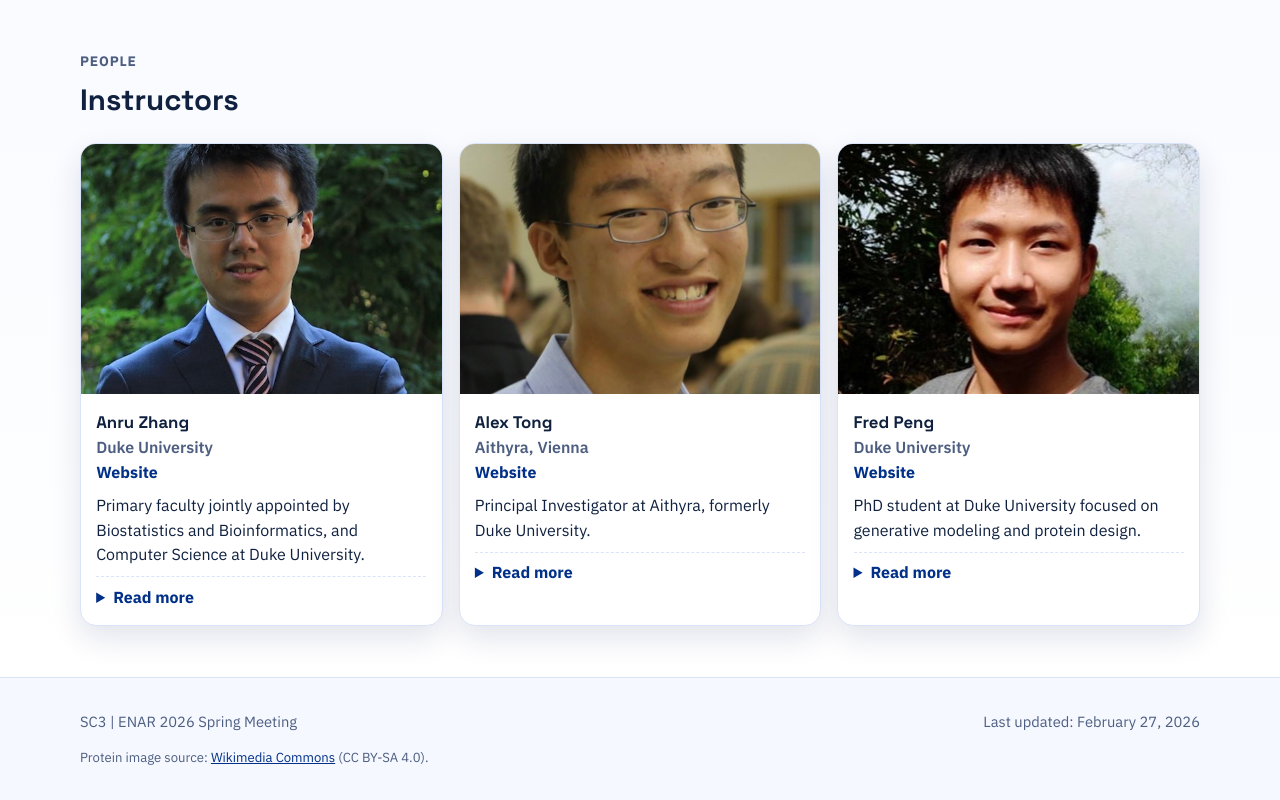
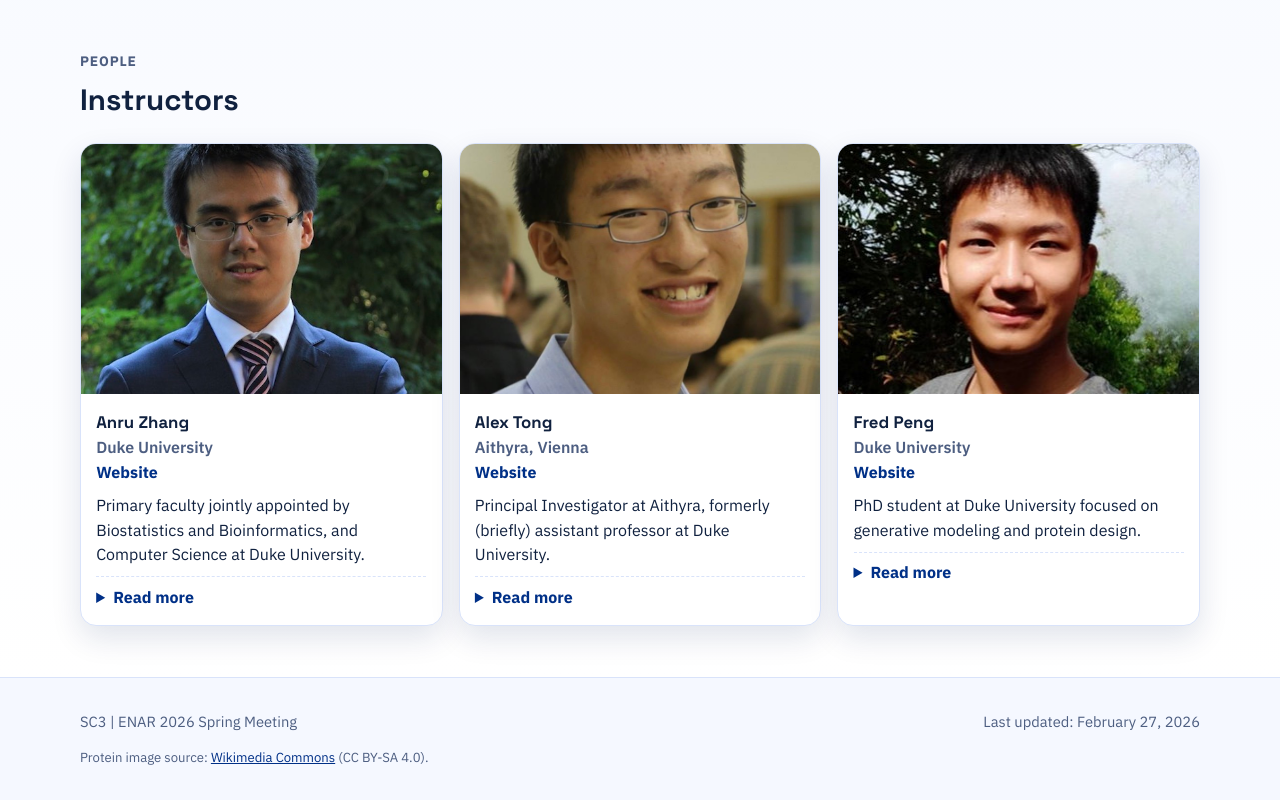
Before and after one commit to pengzhangzhi/ENAR26-Course-Homepage, a plain HTML site: page index.html in a window 1280 px wide. Shown: the part 2213-3013 px from the top of the page. Drawn offline with Linux system fonts and the light colour scheme.

Commit message:
Update Alex Tong bio wording

```diff
--- a/index.html
+++ b/index.html
@@ -201,7 +201,7 @@
                 <p class="role">Aithyra, Vienna</p>
                 <p><a class="profile-link" href="https://www.alextong.net/" target="_blank" rel="noopener noreferrer">Website</a></p>
                 <p>
-                  Principal Investigator at Aithyra, formerly Duke University.
+                  Principal Investigator at Aithyra, formerly (briefly) assistant professor at Duke University.
                 </p>
                 <details>
                   <summary>Read more</summary>
```
